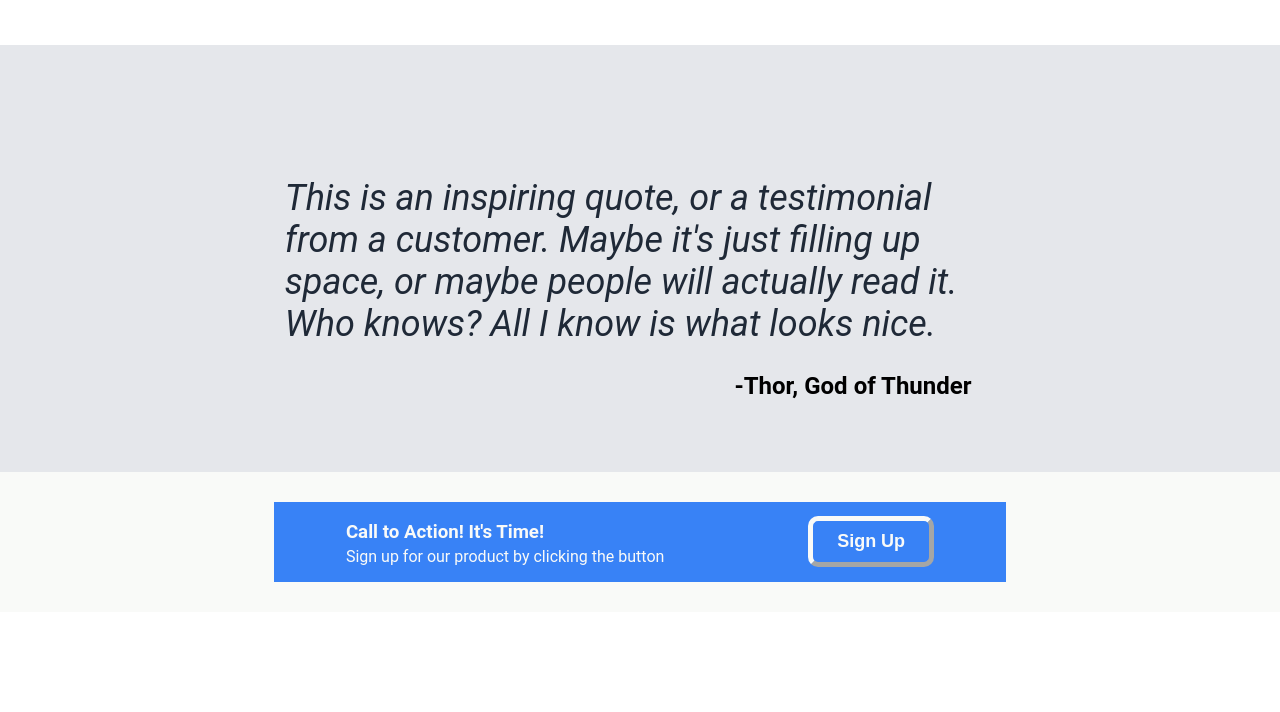
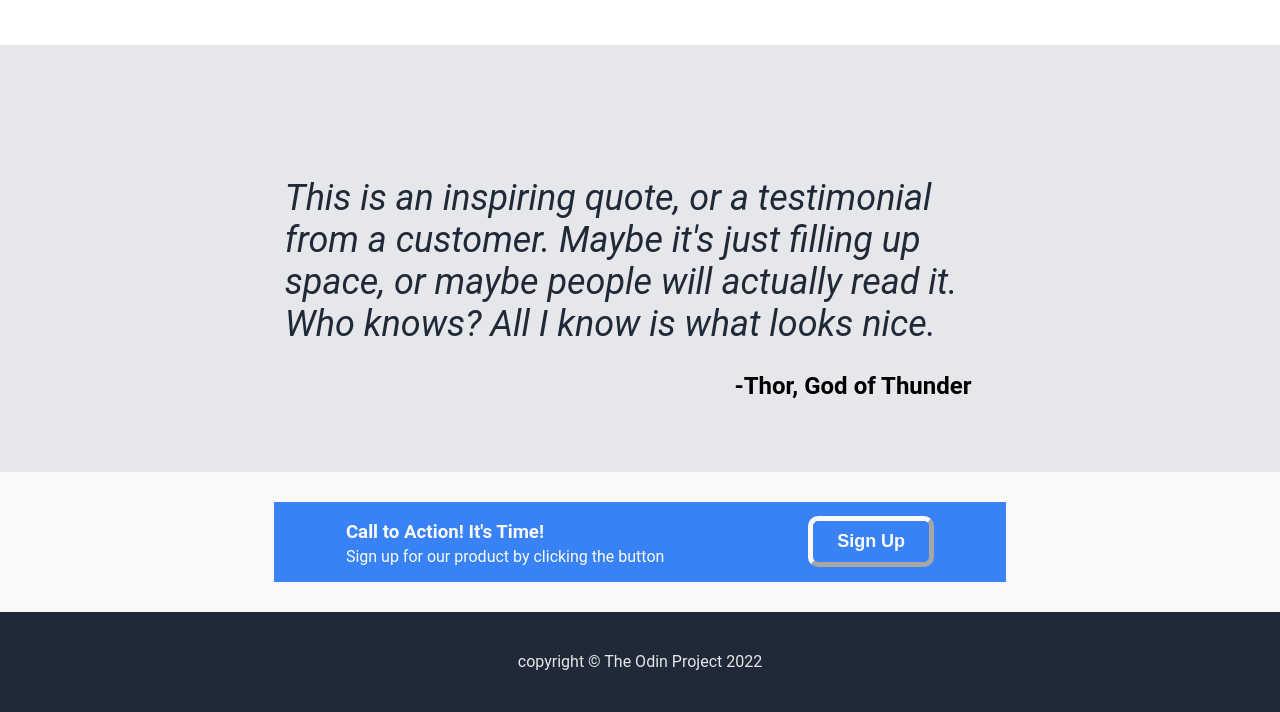
Before and after one commit to misakj/Foundations-Landing-Page, a plain HTML site: page index.html in a window 1280 px wide. Shown: the part 904-1616 px from the top of the page. Before the commit the page ends 1516 px from the top, so only its background shows below. Drawn offline with Linux system fonts and the light colour scheme.

Commit message:
Rough outline w footer

```diff
--- a/index.html
+++ b/index.html
@@ -65,5 +65,8 @@
                 <button>Sign Up</button>
         </div>
     </section>
+    <footer class="footer">
+        <p>copyright &copy; The Odin Project 2022</p>
+    </footer>
 </body>
 </html>
--- a/style.css
+++ b/style.css
@@ -173,3 +173,12 @@ button {
     border-color: #F9FAF8;
     border-width: 5px;
 }
+
+.footer {
+    background-color: #1F2937;
+    height: 100px;
+    display: flex;
+    justify-content: center;
+    align-items: center;
+    color: #E5E7Eb;
+}
```
